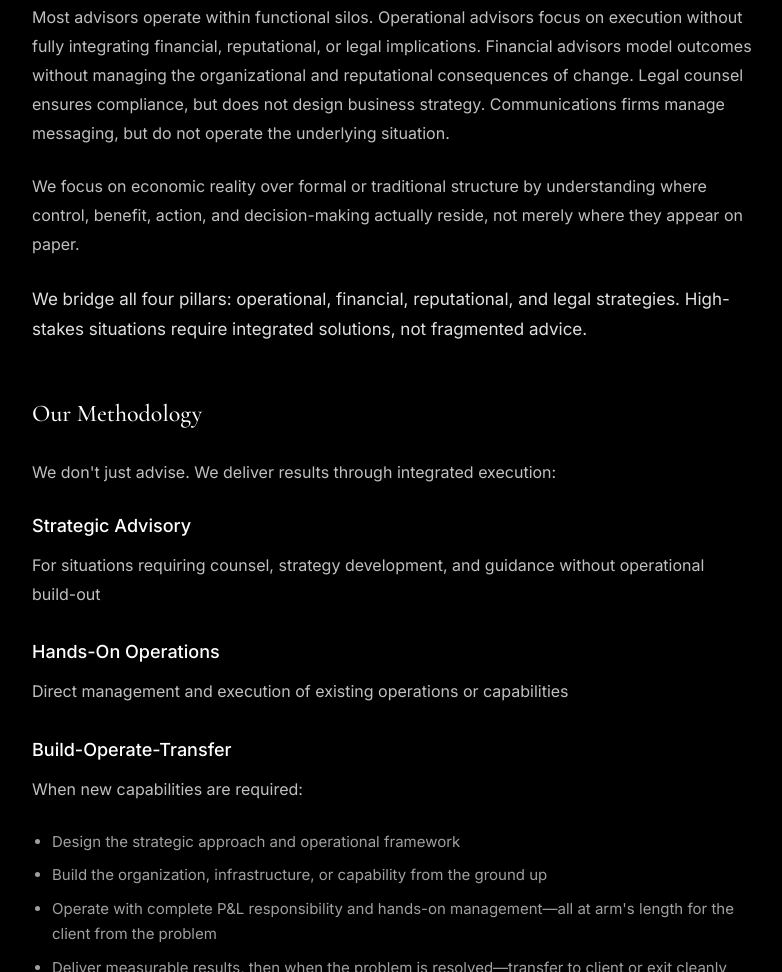
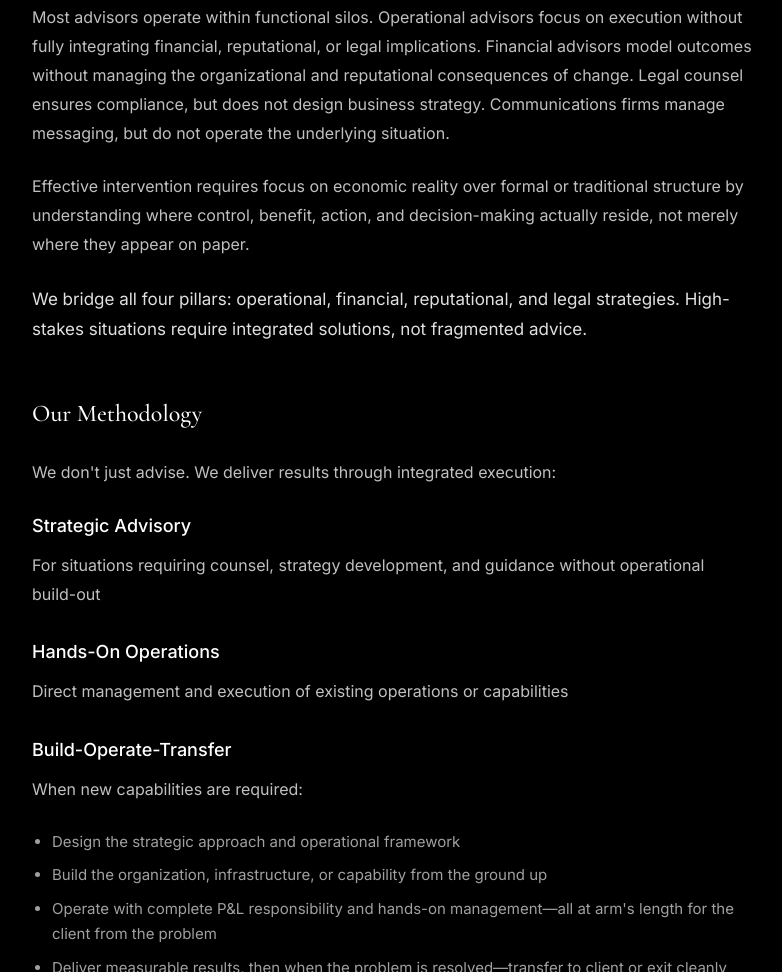
Before and after one commit to SGII21/157Global-site, a website: page capabilities.html in a window 1280 px wide. Shown: the part 1726-2698 px from the top of the page, without its empty margins (248-1030 px from the left). Drawn offline with nearby package versions, Linux system fonts and the light colour scheme.

Commit message:
Update capabilities.html

```diff
--- a/capabilities.html
+++ b/capabilities.html
@@ -249,7 +249,7 @@
 
         <p>Most advisors operate within functional silos. Operational advisors focus on execution without fully integrating financial, reputational, or legal implications. Financial advisors model outcomes without managing the organizational and reputational consequences of change. Legal counsel ensures compliance, but does not design business strategy. Communications firms manage messaging, but do not operate the underlying situation.</p>
 
-        <p>We focus on economic reality over formal or traditional structure by understanding where control, benefit, action, and decision-making actually reside, not merely where they appear on paper.</p>
+        <p>Effective intervention requires focus on economic reality over formal or traditional structure by understanding where control, benefit, action, and decision-making actually reside, not merely where they appear on paper.</p>
 
         <p class="emphasis">We bridge all four pillars: operational, financial, reputational, and legal strategies. High-stakes situations require integrated solutions, not fragmented advice.</p>
 
```
